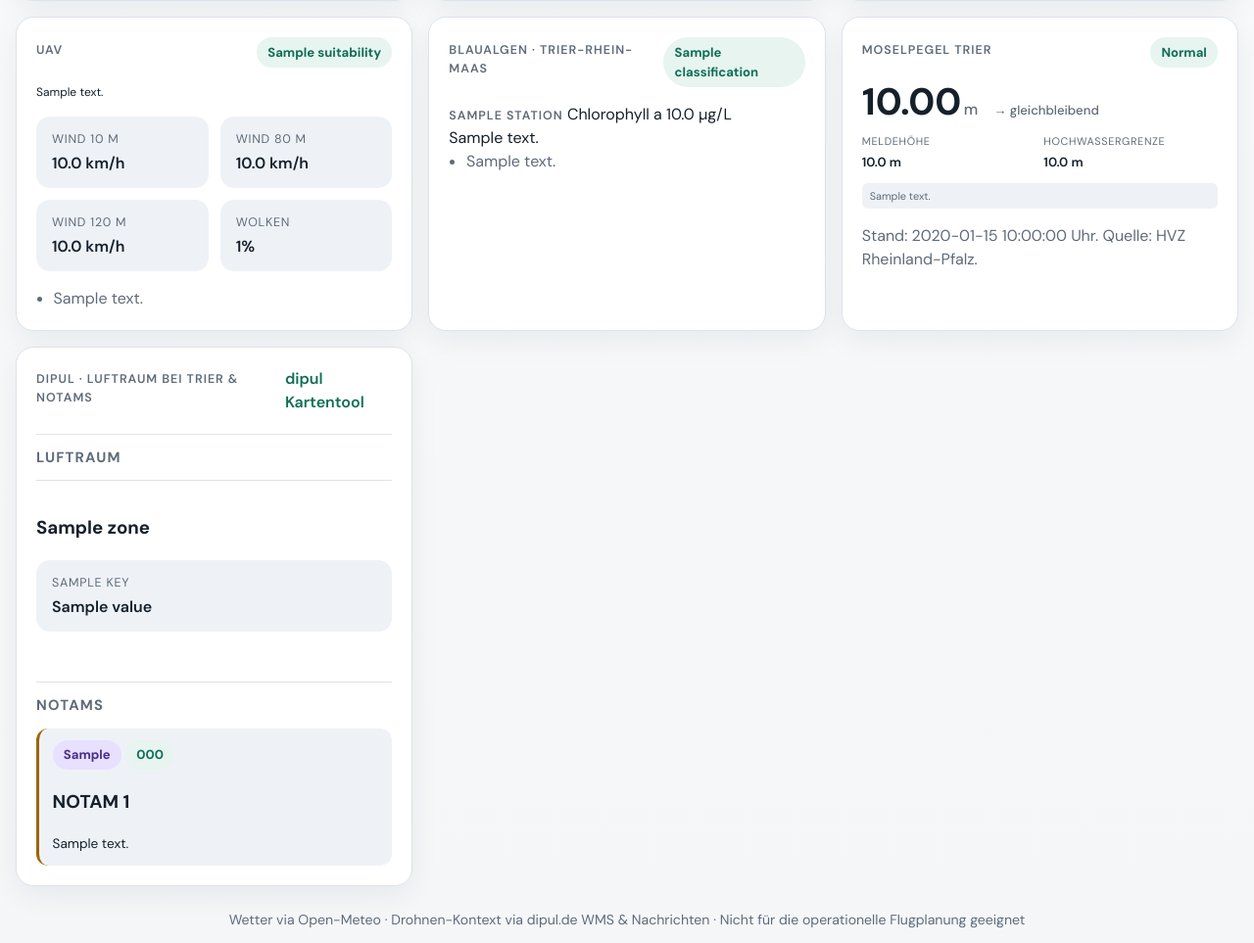
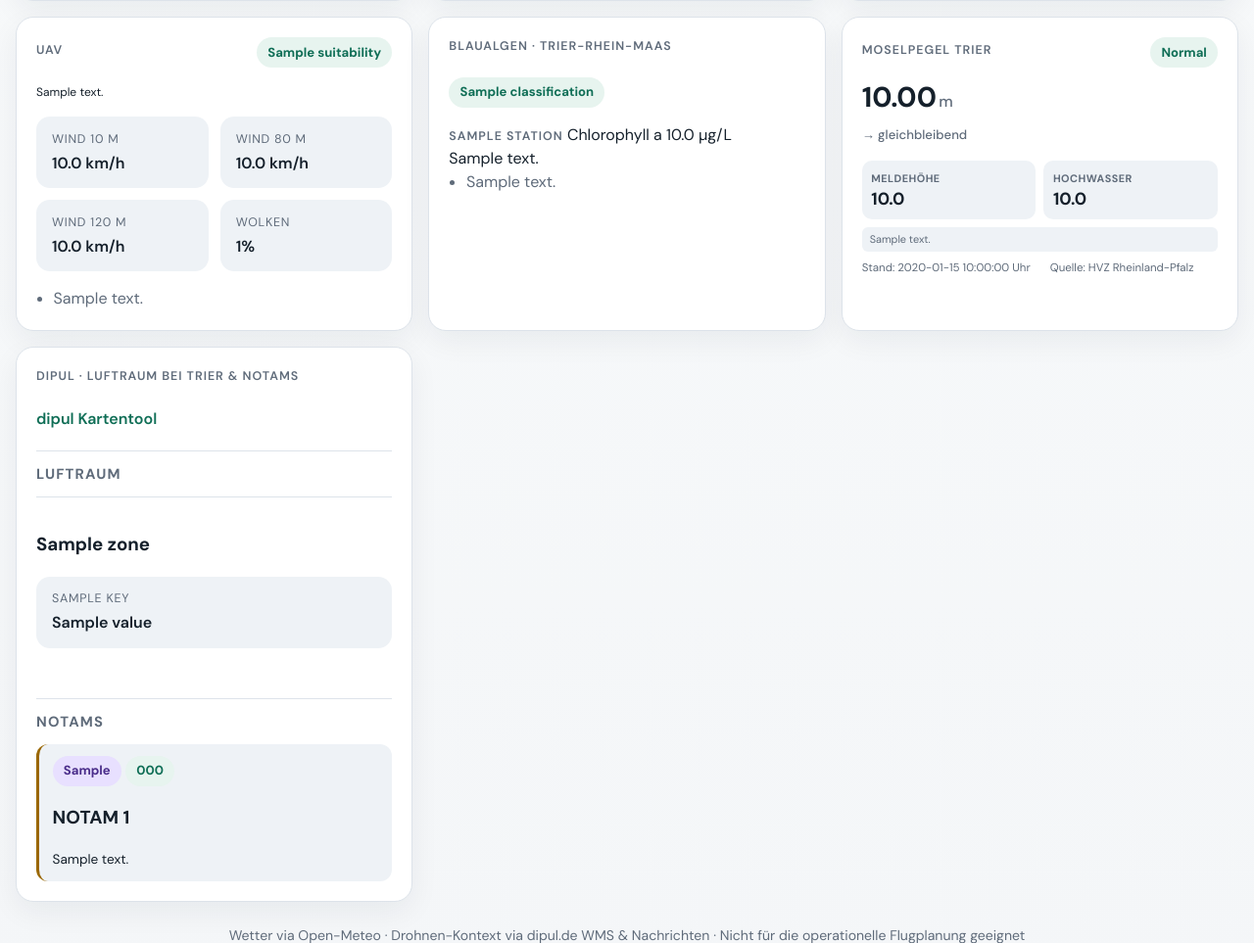
Before and after one commit to Fab1anM/dashboard_weather, a FastAPI app: template dashboard_weather/web/templates/index.html in a window 1280 px wide. Shown: the part 643-1606 px from the top of the page at 98% size. Run offline with FastAPI, Linux system fonts and the light colour scheme; the template is opened without the code that fills it: most values are stand-ins (such as "Sample title", 1, 10 or a date in 2020).

Commit message:
feat: enhance kiosk setup for Raspberry Pi with pre-login mode and improved display handling

```diff
--- a/dashboard_weather/web/static/css/style.css
+++ b/dashboard_weather/web/static/css/style.css
@@ -151,6 +151,8 @@ h1 {
 
 .muted {
   color: var(--text-muted);
+  word-wrap: break-word;
+  overflow-wrap: break-word;
 }
 .clock-sub {
   font-family: "DM Sans", sans-serif;
@@ -183,12 +185,6 @@ h1 {
   font-size: 0.8rem;
   color: var(--text-muted);
   opacity: 0.75;
-}
-  font-family: "DM Sans", sans-serif;
-  font-size: 0.85rem;
-  color: var(--text-muted);
-  text-align: center;
-  white-space: nowrap;
 }
 
 .clock-sub {
@@ -416,10 +412,28 @@ h1 {
   display: flex;
   justify-content: space-between;
   align-items: center;
+  flex-wrap: wrap;
   gap: 1rem;
   margin-bottom: 1rem;
+  min-width: 0;
 }
 
+.card-head > * {
+  min-width: 0;
+  overflow: hidden;
+}
+
+.card-head .label {
+  overflow: hidden;
+  text-overflow: ellipsis;
+  white-space: nowrap;
+  flex-shrink: 1;
+}
+
+.card-head .badge {
+  flex: 0 1 auto;
+  max-width: 100%;
+}
 .hero-main {
   display: flex;
   align-items: center;
@@ -1109,26 +1123,38 @@ dd {
   color: #8892a4;
 }
 
-/* ===== Mosel Pegel Widget ===== */
+/* ===== Mosel Pegel Widget (columnar layout) ===== */
 
-.pegel-main {
-  display: flex;
-  align-items: baseline;
-  gap: 0.5rem;
+.pegel-grid {
+  display: grid;
+  grid-template-columns: minmax(0, 1fr);
+  gap: 0.75rem;
   margin: 0.5rem 0;
+  min-width: 0;
+}
+
+.pegel-primary {
+  display: grid;
+  grid-template-columns: minmax(0, 1fr);
+  align-items: center;
+  gap: 0.75rem;
+  min-width: 0;
 }
 
 .pegel-value {
   display: flex;
   align-items: baseline;
   gap: 0.15rem;
+  min-width: 0;
+  flex-wrap: wrap;
 }
 
 .pegel-number {
-  font-size: 2.4rem;
+  font-size: clamp(1.8rem, 2vw, 2.4rem);
   font-weight: 700;
   color: var(--text);
   line-height: 1;
+  overflow-wrap: anywhere;
 }
 
 .pegel-unit {
@@ -1141,22 +1167,55 @@ dd {
   font-size: 0.82rem;
   color: var(--text-muted);
   font-weight: 500;
-  margin-left: 0.5rem;
+  overflow-wrap: anywhere;
 }
 
-.pegel-stats {
+.pegel-thresholds {
   display: grid;
   grid-template-columns: repeat(2, minmax(0, 1fr));
   gap: 0.5rem;
-  margin: 0.75rem 0;
+  margin-top: 0.25rem;
+  min-width: 0;
 }
 
-.pegel-stats dt {
-  font-size: 0.68rem;
+.pegel-stat {
+  min-width: 0;
+  display: flex;
+  flex-direction: column;
+  gap: 0.2rem;
+  padding: 0.6rem;
+  background: var(--surface-muted);
+  border-radius: 10px;
 }
 
-.pegel-stats dd {
+.pegel-stat-label {
+  font-size: 0.68rem;
+  text-transform: uppercase;
+  letter-spacing: 0.04em;
+  color: var(--text-muted);
+  overflow-wrap: anywhere;
+  font-weight: 700;
+}
+
+.pegel-stat-value {
+  font-size: 1.1rem;
+  font-weight: 700;
+  color: var(--text);
+  line-height: 1.2;
+}
+
+.pegel-meta {
+  display: grid;
+  gap: 0.35rem;
+  margin-top: 0.75rem;
+  min-width: 0;
+}
+
+.pegel-meta-item {
   font-size: 0.82rem;
+  color: var(--text-muted);
+  overflow-wrap: anywhere;
+  word-break: break-word;
 }
 
 .pegel-hint {
@@ -1170,6 +1229,19 @@ dd {
   overflow-wrap: break-word;
   word-break: break-word;
   hyphens: auto;
+}
+
+.pegel-meta {
+  display: flex;
+  flex-wrap: wrap;
+  gap: 0.75rem 1.25rem;
+  margin-top: 0.5rem;
+}
+
+.pegel-meta-item {
+  font-size: 0.72rem;
+  color: var(--text-muted);
+  white-space: normal;
 }
 
 .pegel-forecast {
@@ -1238,6 +1310,10 @@ dd {
   .pegel-forecast {
     grid-template-columns: repeat(2, 1fr);
   }
+
+  .pegel-thresholds {
+    grid-template-columns: 1fr;
+  }
 }
 
 /* Tablet: pegel card span 4 when only one exists */
@@ -1247,3 +1323,21 @@ dd {
     grid-column: span 4;
   }
 }
+
+@media (min-width: 2200px) {
+  .card-pegel .card-head {
+    gap: 0.5rem;
+  }
+
+  .card-pegel .card-head .label {
+    flex-basis: 100%;
+  }
+
+  .pegel-thresholds {
+    grid-template-columns: 1fr;
+  }
+
+  .pegel-trend {
+    margin-left: 0;
+  }
+}
--- a/dashboard_weather/web/templates/index.html
+++ b/dashboard_weather/web/templates/index.html
@@ -437,7 +437,8 @@
           {% endif %}
         </div>
         {% if data.mosel_stage_data %}
-        <div class="pegel-main">
+        <div class="pegel-grid">
+          <div class="pegel-primary">
             <div class="pegel-value">
               <span class="pegel-number">{{ '%.2f'|format(data.mosel_stage_data.current_stage_m) }}</span>
               <span class="pegel-unit">m</span>
@@ -452,14 +453,18 @@
               {% endif %}
             </div>
           </div>
-        <dl class="pegel-stats">
-          <div><dt>Meldehöhe</dt><dd>{{ '%.1f'|format(data.mosel_stage_data.threshold_warning_m) }} m</dd></div>
-          <div><dt>Hochwassergrenze</dt><dd>{{ '%.1f'|format(data.mosel_stage_data.threshold_high_m) }} m</dd></div>
-        </dl>
+          <div class="pegel-thresholds">
+            <div class="pegel-stat"><span class="pegel-stat-label">Meldehöhe</span><span class="pegel-stat-value">{{ '%.1f'|format(data.mosel_stage_data.threshold_warning_m) }}</span></div>
+            <div class="pegel-stat"><span class="pegel-stat-label">Hochwasser</span><span class="pegel-stat-value">{{ '%.1f'|format(data.mosel_stage_data.threshold_high_m) }}</span></div>
+          </div>
+        </div>
         {% if data.mosel_stage_data.description %}
         <p class="pegel-hint">{{ data.mosel_stage_data.description }}</p>
         {% endif %}
-        <p class="muted">Stand: {% if data.mosel_stage_data.timestamp %}{% set ts = data.mosel_stage_data.timestamp %}{% if 'T' in ts %}{{ ts.split('T')[0].replace('-', '.') }} {{ ts.split('T')[1][:5] }}{% else %}{{ ts }}{% endif %}{% else %}?{% endif %} Uhr. Quelle: HVZ Rheinland-Pfalz.</p>
+        <div class="pegel-meta">
+          <span class="pegel-meta-item">Stand: {% if data.mosel_stage_data.timestamp %}{% set ts = data.mosel_stage_data.timestamp %}{% if 'T' in ts %}{{ ts.split('T')[0].replace('-', '.') }} {{ ts.split('T')[1][:5] }}{% else %}{{ ts }}{% endif %}{% else %}?{% endif %} Uhr</span>
+          <span class="pegel-meta-item">Quelle: HVZ Rheinland-Pfalz</span>
+        </div>
         {% else %}
         <p class="lead" style="color: var(--accent);">Keine aktuellen Pegelstände verfügbar.</p>
         <p class="muted">Quelle: Hochwasservorhersagezentrale Rheinland-Pfalz.</p>
```
Also changed, not shown: kiosk/docker-compose.yml (+16 -5 lines), kiosk/README.md, 3 other files. Lines whose indentation alone changed are shown as unchanged.
